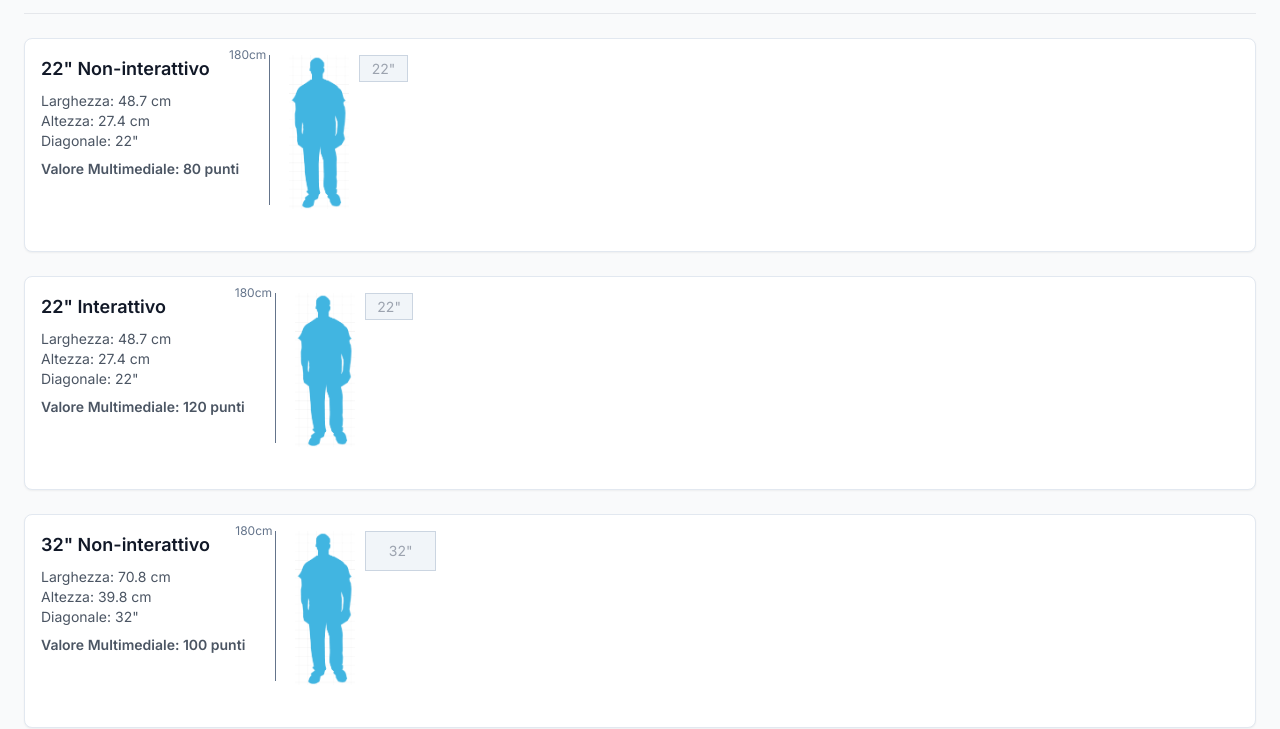
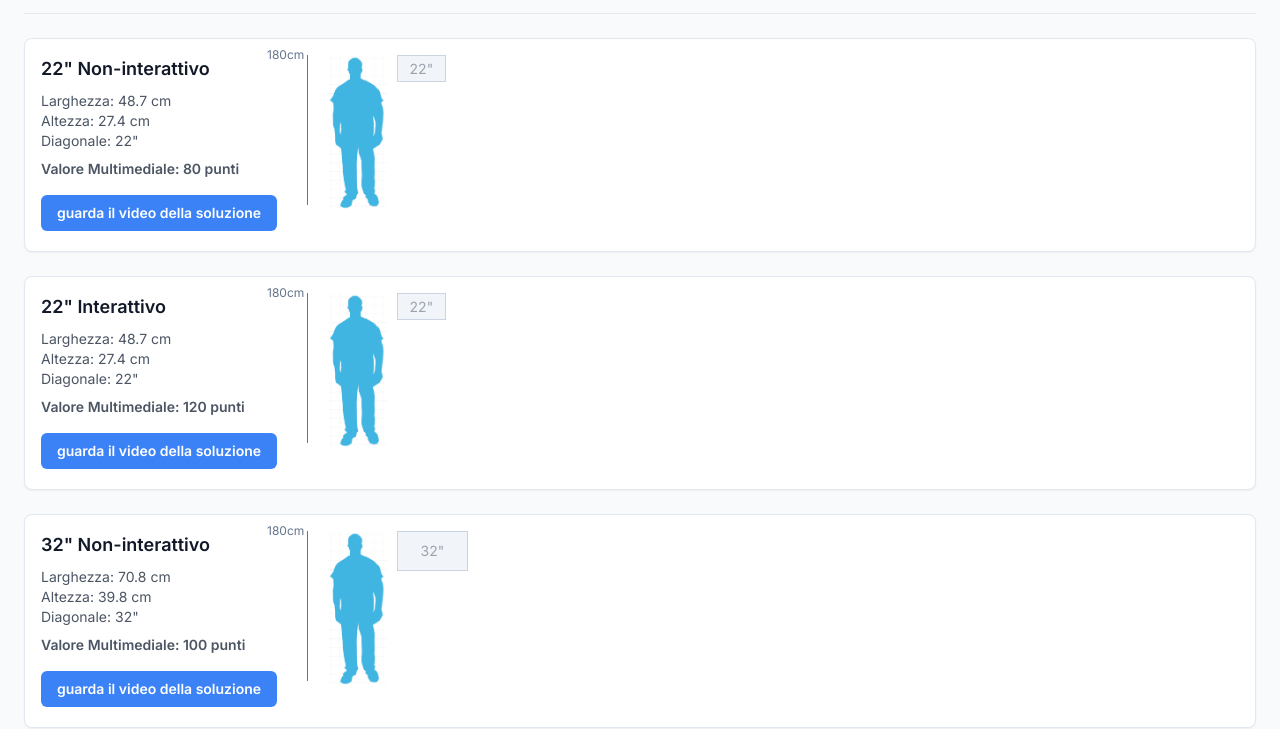
Before and after one commit to alessandrofancinelli/coefficientepubblicitario, a plain HTML site: page soluzioni_multimediali.html in a window 1280 px wide. Shown: the part 79-808 px from the top of the page. Drawn offline with nearby package versions, Linux system fonts and the light colour scheme.

Commit message:
Update soluzioni_multimediali.html

```diff
--- a/soluzioni_multimediali.html
+++ b/soluzioni_multimediali.html
@@ -185,6 +185,7 @@
                             <p class="text-sm text-gray-600">Altezza: ${solution.heightCm.toFixed(1)} cm</p>
                             <p class="text-sm text-gray-600">Diagonale: ${Math.round(solution.diagonalInches)}"</p>
                             <p class="text-sm text-gray-600 font-semibold mt-2">Valore Multimediale: ${multimediaValue} punti</p>
+                            <a href="https://example.com/video-placeholder" target="_blank" class="inline-block bg-blue-500 hover:bg-blue-600 text-white text-sm font-semibold py-2 px-4 rounded-md mt-4 transition duration-300">guarda il video della soluzione</a>
                         </div>
                         <div class="product-visuals-wrapper">
                             <div class="human-figure" style="background-image: ${HUMAN_IMAGE_PATH};">
```
